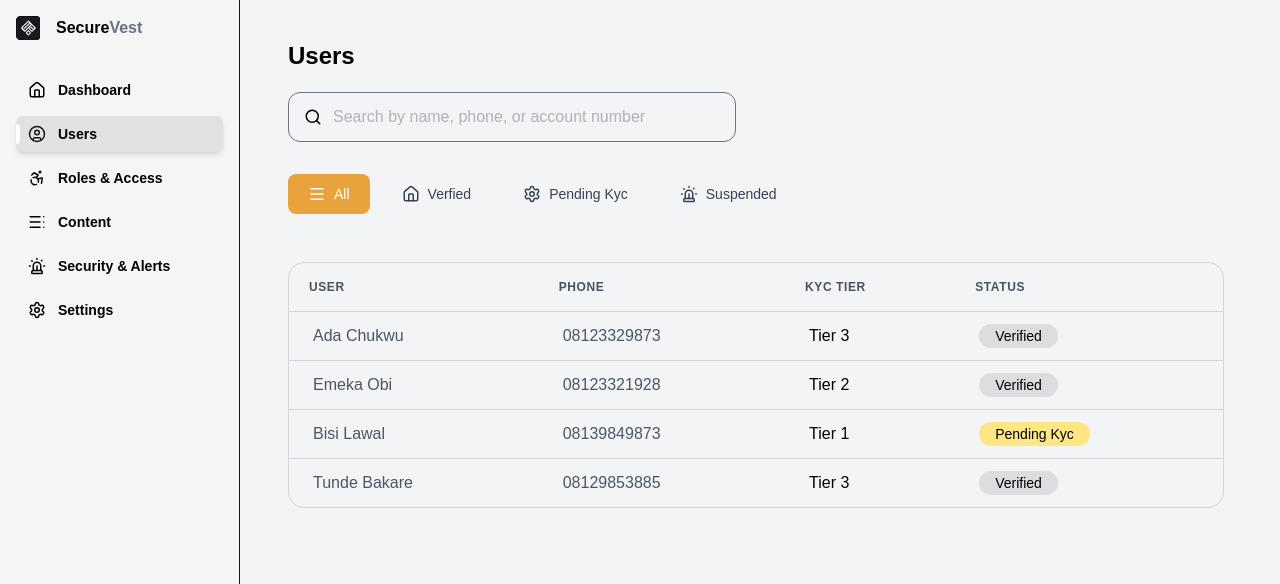
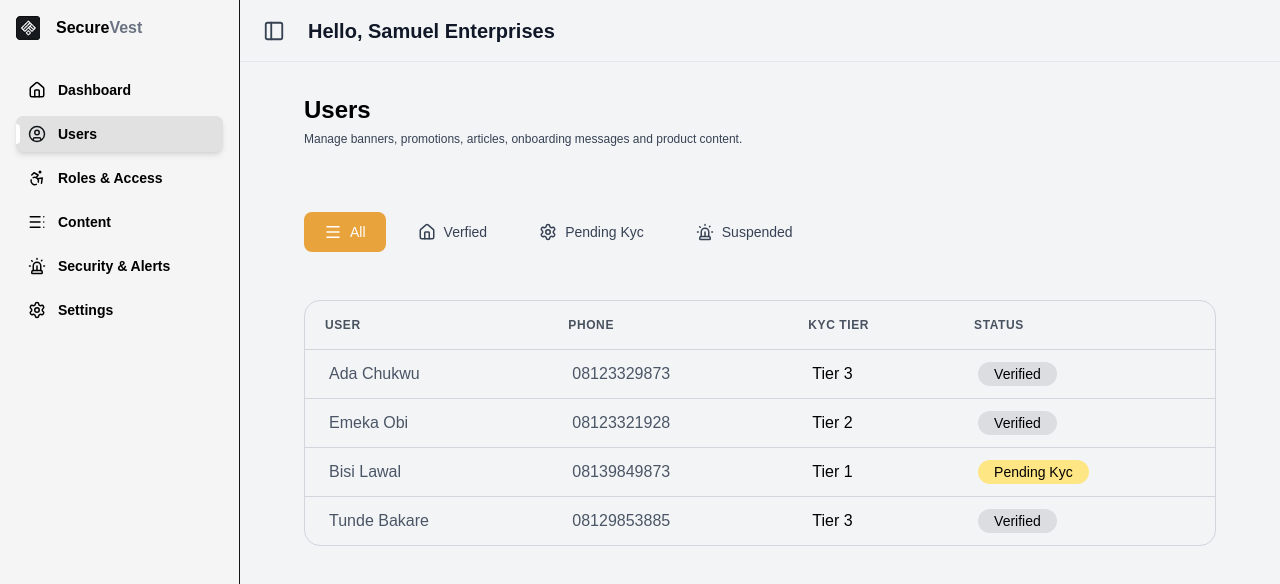
Before and after one commit to Brointech/Securevestadmin, a Next.js app: page /user in a window 1280 px wide. Shown: the top 584 px of the page. Built offline with nearby package versions, Linux system fonts and the light colour scheme.

Commit message:
New commit

```diff
--- a/app/dashboard/layout.tsx
+++ b/app/dashboard/layout.tsx
@@ -64,6 +64,8 @@
 // }
 
 import Sidebar from "@/components/dashboard/sidebar";
+import { PanelLeft } from "lucide-react";
+import DashboardNavbar from "@/components/dashboard/dashboardnavbar";
 
 export default function DashboardLayout({
   children,
@@ -76,11 +78,59 @@ export default function DashboardLayout({
       <Sidebar />
 
       {/* Main Dashboard Area */}
-      <section className="min-w-0 sm:ml-[150px] ">
-        <div className="w-full max-w-[1280px] px-4 sm:px-6 lg:px-0">
-          <div className="w-full py-6 lg:py-4">{children}</div>
+      <section className="min-w-0 pt-16 lg:pt-0 lg:ml-60">
+        <div className="w-full max-w-[1280px]">
+          <DashboardNavbar />
+          {/* Dashboard Content */}
+
+          <div className="w-full px-4 sm:px-6 lg:px-4">
+            <div className="w-full py-6 lg:py-4">{children}</div>
+          </div>
         </div>
       </section>
     </main>
   );
 }
+
+// "use client";
+
+// import { PanelLeft } from "lucide-react";
+// import Sidebar from "@/components/dashboard/sidebar";
+
+// export default function DashboardLayout({
+//   children,
+// }: {
+//   children: React.ReactNode;
+// }) {
+//   return (
+//     <main className="min-h-screen w-full bg-gray-100">
+//       {/* Sidebar */}
+//       <Sidebar />
+
+//       {/* Main Dashboard Area */}
+//       <section className="min-w-0 sm:ml-[150px]">
+//         <div className="w-full max-w-[1280px]">
+//           {/* Dashboard Header */}
+//           <header className="flex h-[82px] w-full items-center border-b border-gray-200 bg-gray-100 px-4 sm:px-6 lg:px-0">
+//             <button
+//               type="button"
+//               className="mr-4 flex h-9 w-9 shrink-0 items-center justify-center rounded-lg text-gray-700 transition hover:bg-gray-200"
+//               aria-label="Toggle sidebar"
+//             >
+//               <PanelLeft size={22} />
+//             </button>
+
+//             <h1 className="truncate text-xl font-bold text-gray-900 sm:text-2xl lg:text-3xl">
+//               Hello, Samuel Enterprises
+//             </h1>
+//           </header>
+
+//           {/* Dashboard Content */}
+//           <div className="w-full px-4 sm:px-6 lg:px-0">
+//             <div className="w-full py-6 lg:py-4">{children}</div>
+//           </div>
+//         </div>
+//       </section>
+//     </main>
+//   );
+// }
--- a/app/dashboard/page.tsx
+++ b/app/dashboard/page.tsx
@@ -6,12 +6,14 @@ import DashboardLayout from "./layout";
 
 export default function DashboardPage() {
   return (
-    <DashboardLayout>
-      <Header />
+    // <DashboardLayout>
+    <>
+      {/* <Header /> */}
 
       <div className="mt-6">
         <SavingsTabs />
       </div>
-    </DashboardLayout>
+    </>
+    // </DashboardLayout>
   );
 }
--- a/app/roles/layout.tsx
+++ b/app/roles/layout.tsx
@@ -1,17 +1,21 @@
 import Sidebar from "@/components/dashboard/sidebar";
-
+import DashboardNavbar from "@/components/dashboard/dashboardnavbar";
 export default function UserLayout({
   children,
 }: {
   children: React.ReactNode;
 }) {
   return (
-    <main className="flex min-h-screen bg-gray-100">
+    <main className="w-full min-h-screen bg-gray-100">
       <Sidebar />
 
-      <section className="flex-1 lg:ml-27 min-w-0">
-        <div className="space-y-6 lg:ml-2 px-4 sm:px-6 lg:px-2 mt-8 lg:mt-3 overflow-x-hidden">
-          {children}
+      <section className="min-w-0 pt-16 lg:pt-0 lg:ml-60">
+        <div className="w-full max-w-[1280px]">
+          <DashboardNavbar />
+
+          <div className=" px-4 sm:px-6 lg:px-6">
+            <div className="py-6 lg:py-4">{children}</div>
+          </div>
         </div>
       </section>
     </main>
--- a/app/roles/page.tsx
+++ b/app/roles/page.tsx
@@ -5,12 +5,14 @@ import RolesLayout from "./layout";
 
 export default function DashboardPage() {
   return (
-    <RolesLayout>
+    <>
+      {/* <RolesLayout> */}
       {/* <Header /> */}
 
       <div className="mt-6">
         <Roles />
       </div>
-    </RolesLayout>
+      {/* </RolesLayout> */}
+    </>
   );
 }
--- a/app/user/layout.tsx
+++ b/app/user/layout.tsx
@@ -1,3 +1,4 @@
+import DashboardNavbar from "@/components/dashboard/dashboardnavbar";
 import Sidebar from "@/components/dashboard/sidebar";
 
 export default function UserLayout({
@@ -6,12 +7,16 @@ export default function UserLayout({
   children: React.ReactNode;
 }) {
   return (
-    <main className="flex min-h-screen bg-gray-100">
+    <main className="w-full min-h-screen bg-gray-100">
       <Sidebar />
 
-      <section className="flex-1 lg:ml-27 min-w-0">
-        <div className="space-y-6 lg:ml-2 px-4 sm:px-6 lg:px-2 mt-8 lg:mt-3 overflow-x-hidden">
-          {children}
+      <section className="min-w-0 pt-16 lg:pt-0 lg:ml-60">
+        <div className="w-full max-w-[1280px]">
+          <DashboardNavbar />
+
+          <div className=" px-4 sm:px-6 lg:px-6">
+            <div className="py-6 lg:py-4">{children}</div>
+          </div>
         </div>
       </section>
     </main>
--- a/app/user/page.tsx
+++ b/app/user/page.tsx
@@ -5,12 +5,14 @@ import UserLayout from "./layout";
 
 export default function DashboardPage() {
   return (
-    <UserLayout>
+    <>
+      {/* <UserLayout> */}
       {/* <Header /> */}
 
       <div className="mt-6">
         <User />
       </div>
-    </UserLayout>
+      {/* </UserLayout> */}
+    </>
   );
 }
--- /dev/null
+++ b/components/dashboard/dashboardnavbar.tsx
@@ -0,0 +1,22 @@
+"use client";
+
+import { PanelLeft } from "lucide-react";
+
+export default function DashboardNavbar() {
+  return (
+    <header className="flex h-[62px] w-full items-center border-b border-gray-200 bg-gray-100">
+      <div className="flex w-full items-center px-4 sm:px-6 lg:px-4">
+        <button
+          type="button"
+          className="mr-4 flex h-9 w-9 shrink-0 items-center justify-center rounded-lg text-gray-700"
+          aria-label="Toggle sidebar"
+        >
+          <PanelLeft size={22} />
+        </button>
+        <h1 className="truncate text-xl font-bold text-gray-900 sm:text-2xl lg:text-xl">
+          Hello, Samuel Enterprises
+        </h1>
+      </div>
+    </header>
+  );
+}
--- a/components/dashboard/overview.tsx
+++ b/components/dashboard/overview.tsx
@@ -6,7 +6,7 @@ import StatsCard from "@/components/dashboard/statscard";
 export default function Overview() {
   return (
     <>
-      <div className="mt-12">
+      <div className="mt-8">
         {" "}
         <section className="grid grid-cols-1 gap-10 mt-8 sm:grid-cols-2 xl:grid-cols-4">
           <StatsCard
--- a/components/user/page.tsx
+++ b/components/user/page.tsx
@@ -47,13 +47,17 @@ export default function User() {
       <div className="px-4 py-6 sm:px-6 sm:py-8 lg:px-8 xl:px-10">
         <section className="mb-8 -mt-10">
           <div className="flex flex-col gap-5">
-            <div className="">
+            <div className="mb-8">
               <h2 className="text-black text-22 sm:text-2xl font-semibold">
                 Users
               </h2>
+              <p className="mt-1 text-[12px] text-gray-700">
+                Manage banners, promotions, articles, onboarding messages and
+                product content.
+              </p>
             </div>
-
-            <div className="relative w-full lg:max-w-md">
+            {/* SEARCH */}
+            {/* <div className="relative w-full lg:max-w-md">
               <Search
                 size={18}
                 className="absolute left-4 top-1/2 -translate-y-1/2 text-black"
@@ -63,7 +67,7 @@ export default function User() {
                 placeholder="Search by name, phone, or account number"
                 className="w-full text-gray-500 rounded-xl border py-3 pl-11 pr-4 outline-none focus:border-primary"
               />
-            </div>
+            </div> */}
           </div>
         </section>
 
```
